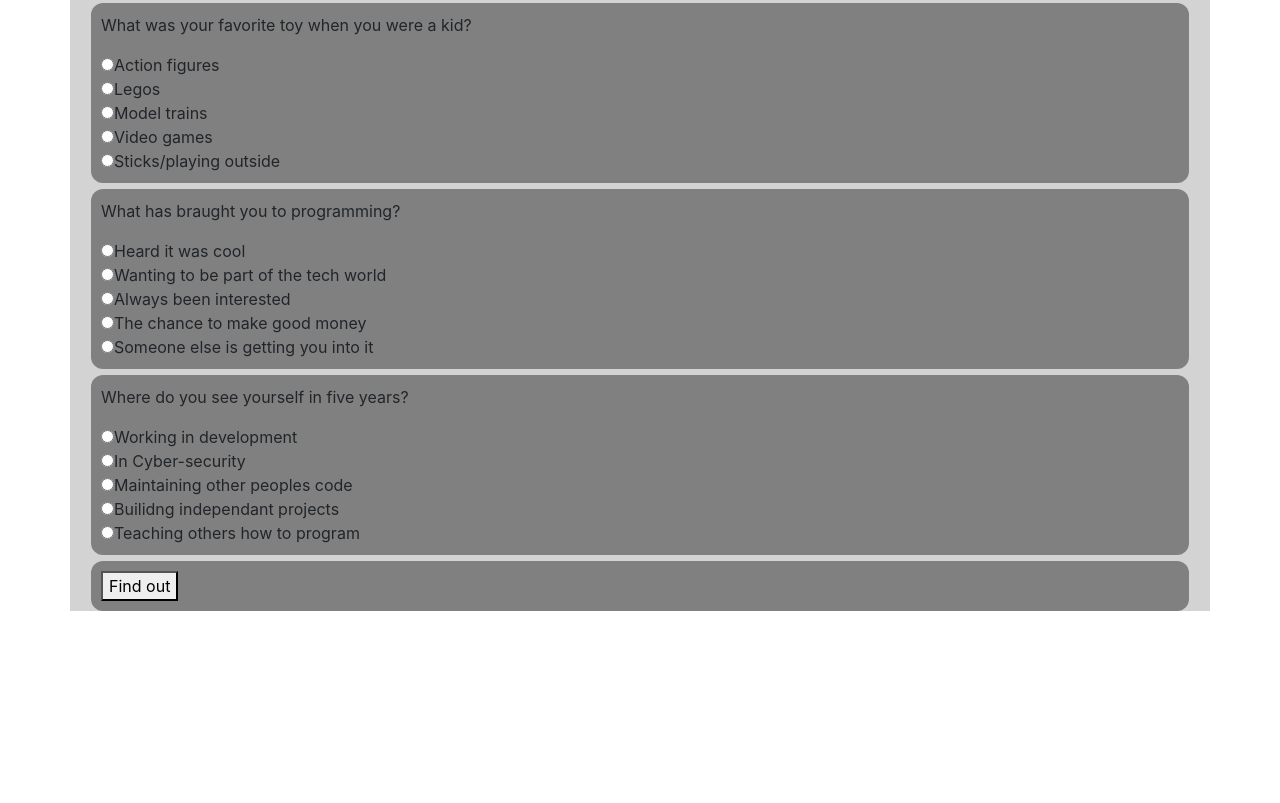
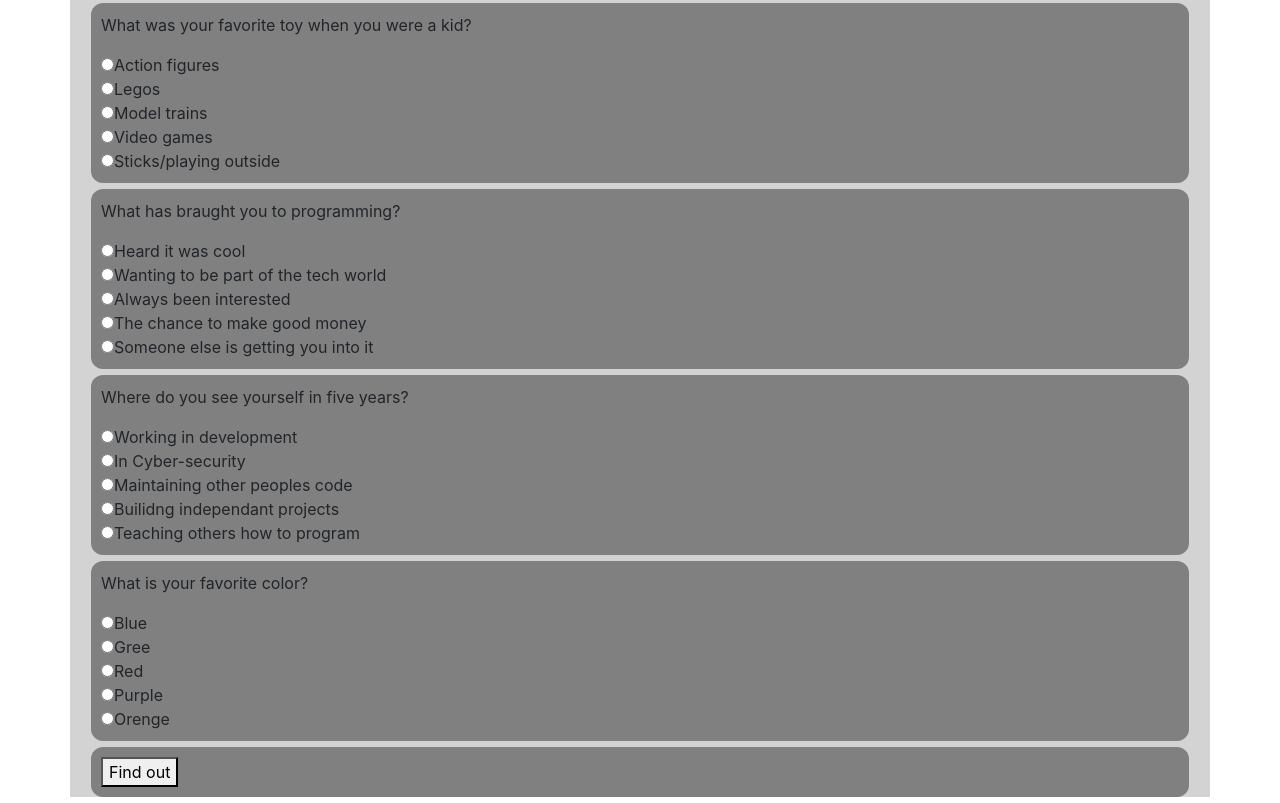
Before and after one commit to ELee-Wuollet13/code-guide, a plain HTML site: page index.html in a window 1280 px wide. Shown: the part 303-1106 px from the top of the page. Before the commit the page ends 920 px from the top, so only its background shows below. Drawn offline with nearby package versions, Linux system fonts and the light colour scheme.

Commit message:
finish README. Submission commit

```diff
--- a/index.html
+++ b/index.html
@@ -46,6 +46,14 @@
       <input type="radio" name="question4" value="-2">Teaching others how to program
     </div>
     <div class="contentBox">
+      <p>What is your favorite color?</p>
+      <input type="radio" name="question5" value="2">Blue<br>
+      <input type="radio" name="question5" value="1">Gree<br>
+      <input type="radio" name="question5" value="0">Red<br>
+      <input type="radio" name="question5" value="-1">Purple<br>
+      <input type="radio" name="question5" value="-2">Orenge
+    </div>
+    <div class="contentBox">
       <button type="submit" id="questions">Find out</button>
     </div>
     <div class="contentBox" id="answers">
--- a/js/scripts.js
+++ b/js/scripts.js
@@ -5,6 +5,7 @@ $(document).ready(function() {
     result += parseInt($("input:radio[name=question2]:checked").val());
     result += parseInt($("input:radio[name=question3]:checked").val());
     result += parseInt($("input:radio[name=question4]:checked").val());
+    result += parseInt($("input:radio[name=question5]:checked").val());
     console.log(result)
 
     if (result >= 5) {
```
Also changed, not shown: 1 other file.
